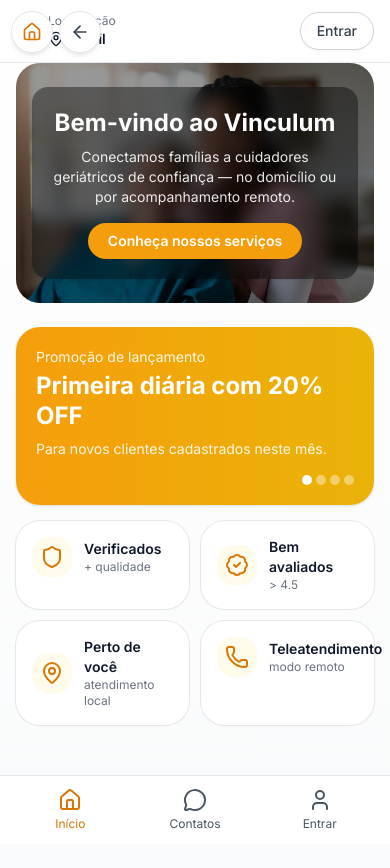
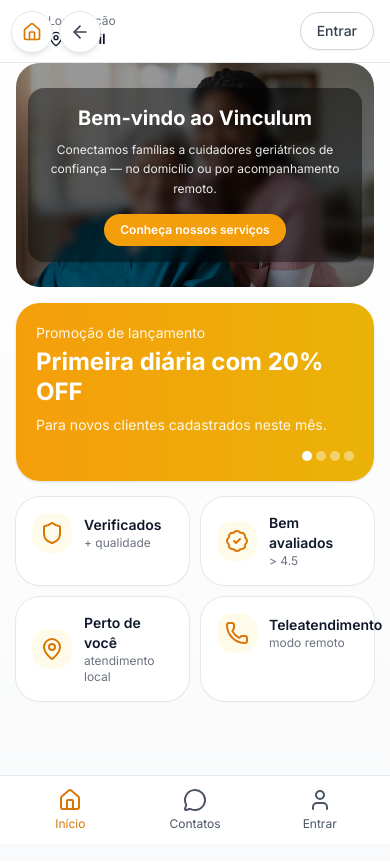
Before and after one commit to Migsrs/Site-para-idosos, a React (Vite) app: page / in a window 390 px wide. Shown: the top 868 px of the page. Built offline with nearby package versions, Linux system fonts and the light colour scheme.

Commit message:
Add files via upload

```diff
--- a/src/pages/HomePage.jsx
+++ b/src/pages/HomePage.jsx
@@ -7,7 +7,7 @@
   return (
     <div className="mx-auto max-w-5xl px-4 pb-24 pt-0 md:pb-8">
       <HeroSection />
-      <div className="mt-6">
+      <div className="mt-4 sm:mt-6">
         <PromoCarousel />
         <QuickTiles />
       </div>
@@ -15,26 +15,33 @@
   );
 }
 
+
 // =================== HERO (TOPO) ===================
 function HeroSection() {
   return (
-    <div className="relative mb-6 overflow-hidden rounded-3xl">
+    <div className="relative mb-4 overflow-hidden rounded-3xl sm:mb-6">
       <img
         src="/img/Cuidados.jpg"
         alt="Cuidados com idosos"
-        className="h-60 w-full object-cover md:h-72"
+        className="h-56 w-full object-cover sm:h-60 md:h-72"
       />
+
       <div className="absolute inset-0 bg-black/40" />
-      <div className="absolute inset-0 flex items-center justify-center p-4">
-        <div className="max-w-xl rounded-2xl bg-black/40 p-5 text-center text-white shadow-lg backdrop-blur">
-          <div className="text-2xl font-bold">Bem-vindo ao Vinculum</div>
-          <p className="mt-2 text-sm opacity-90">
+
+      <div className="absolute inset-0 flex items-center justify-center p-3 sm:p-4">
+        <div className="max-w-md rounded-2xl bg-black/45 p-4 text-center text-white shadow-lg backdrop-blur-sm sm:max-w-xl sm:p-5">
+          <div className="text-xl font-bold sm:text-2xl">
+            Bem-vindo ao Vinculum
+          </div>
+
+          <p className="mt-2 text-xs leading-relaxed opacity-90 sm:text-sm">
             Conectamos famílias a cuidadores geriátricos de confiança — no
             domicílio ou por acompanhamento remoto.
           </p>
+
           <Link
             to="/services"
-            className="mt-4 inline-flex rounded-full bg-amber-500 px-5 py-2 text-sm font-semibold text-white shadow hover:bg-amber-600"
+            className="mt-4 inline-flex rounded-full bg-amber-500 px-4 py-2 text-xs font-semibold text-white shadow hover:bg-amber-600 sm:px-5 sm:text-sm"
           >
             Conheça nossos serviços
           </Link>
@@ -43,6 +50,8 @@
     </div>
   );
 }
+
+
 
 // =================== CARROSSEL DE PROMOÇÕES ===================
 export function PromoCarousel() {
```
